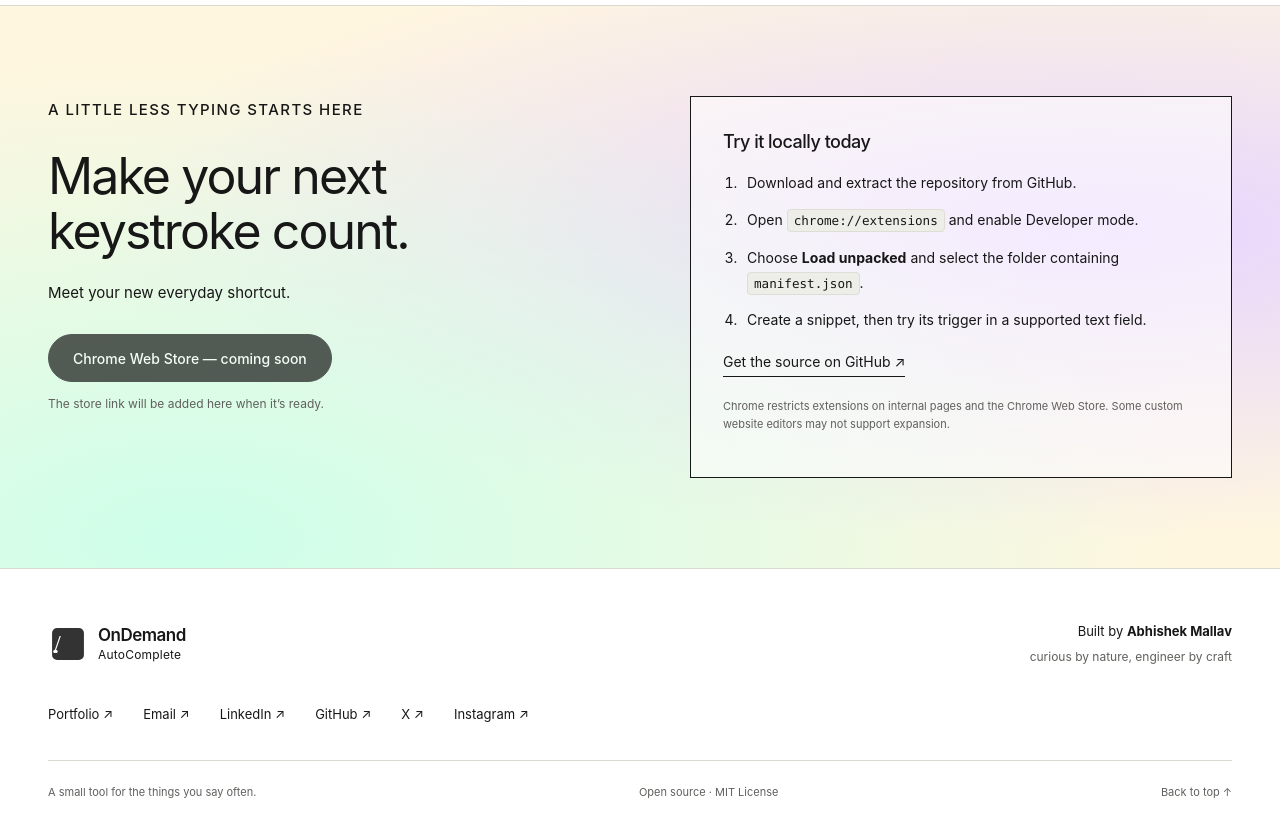
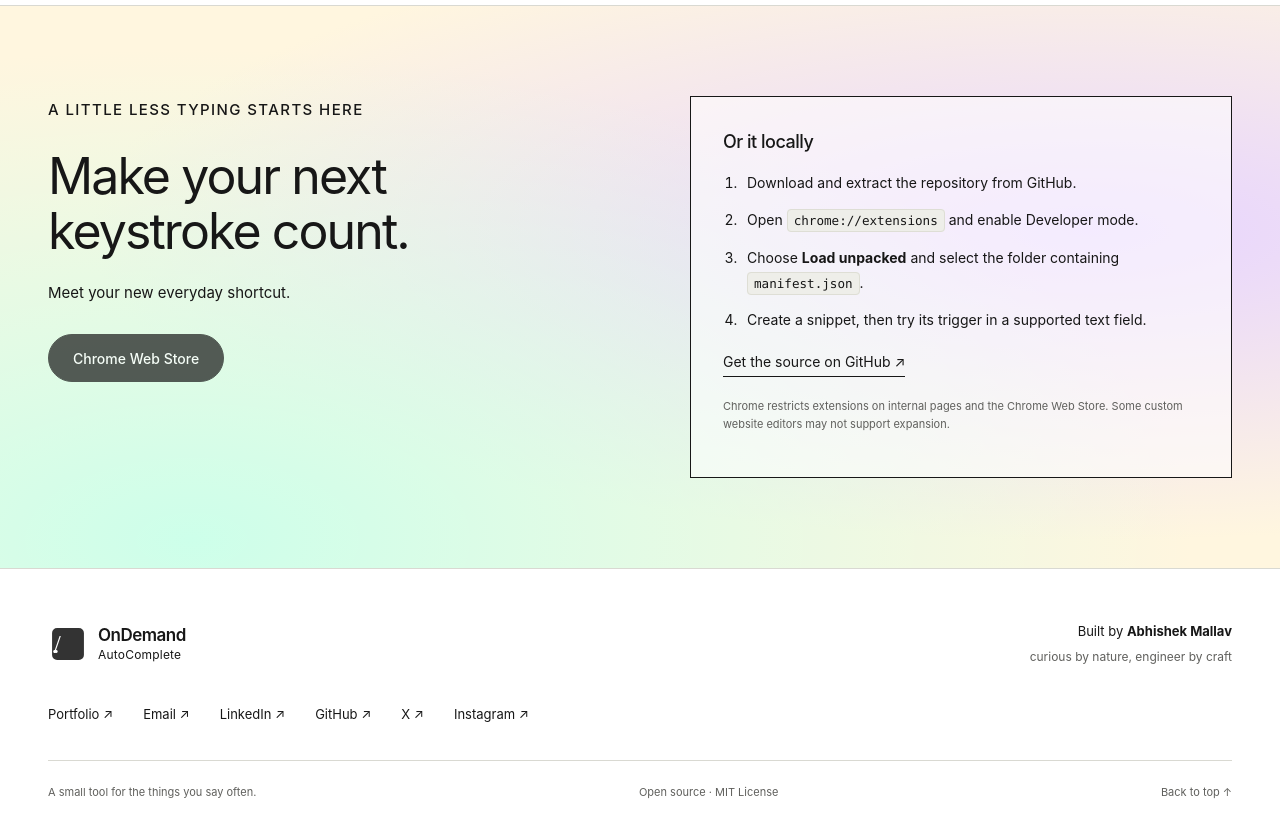
Before and after one commit to abhishekmallav/OnDemand-AutoComplete, a browser extension: page index.html in a window 1280 px wide. Shown: the part 3860-4684 px from the top of the page. Drawn offline with Linux system fonts and the light colour scheme.

Commit message:
Update title and store link in index.html

```diff
--- a/index.html
+++ b/index.html
@@ -7,7 +7,7 @@
   <meta name="description"
     content="Turn a few keystrokes into your everyday words. OnDemand AutoComplete is a private, local text expansion extension with snippets, dynamic placeholders, and an in-page picker.">
   <meta name="theme-color" content="#ffffff">
-  <title>OnDemand AutoComplete — Type less. Make room for more.</title>
+  <title>OnDemand AutoComplete | Type less. Make room for more.</title>
   <link rel="icon" href="icons/icon.svg" type="image/svg+xml">
   <link rel="stylesheet" href="website.css">
   <script src="website.js" defer></script>
@@ -197,13 +197,19 @@
           <p class="eyebrow">A LITTLE LESS TYPING STARTS HERE</p>
           <h2>Make your next<br>keystroke count.</h2>
           <p>Meet your new everyday shortcut.</p>
-          <div class="store-placeholder"><span class="button primary" aria-disabled="true">Chrome Web Store — coming
-              soon</span>
-            <p>The store link will be added here when it’s ready.</p>
-          </div>
+          <div class="store-placeholder">
+    <a
+        href="https://chromewebstore.google.com/detail/ondemand-autocomplete/kkigcodokpockanmcjeooachakboedan"
+        class="button primary"
+        target="_blank"
+        rel="noopener noreferrer"
+    >
+        Chrome Web Store
+    </a>
+</div>
         </div>
         <div class="install-card">
-          <h3>Try it locally today</h3>
+          <h3>Or it locally</h3>
           <ol>
             <li>Download and extract the repository from GitHub.</li>
             <li>Open <code>chrome://extensions</code> and enable Developer mode.</li>
```
